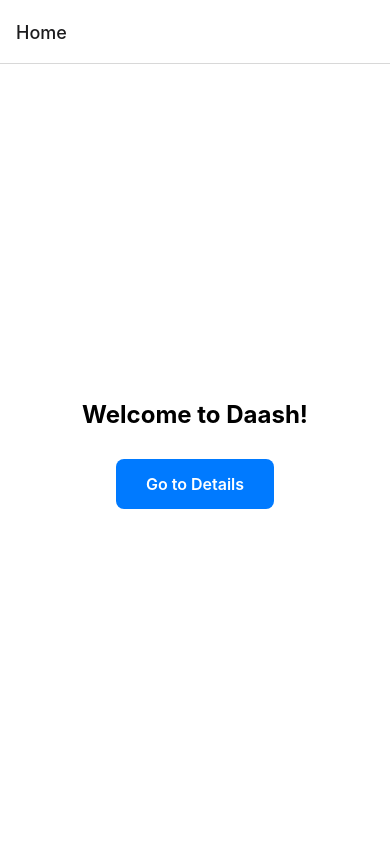
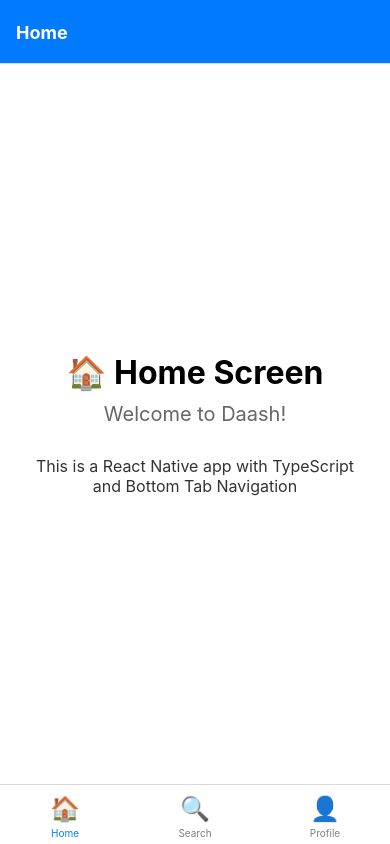
Before and after one commit to BusamboEnt/Daash, a React Native app: screen / in a window 390 px wide. Built offline with nearby package versions, Linux system fonts and the light colour scheme.

Commit message:
Add bottom tab navigation with TypeScript
- Installed @react-navigation/bottom-tabs
- Created 3 tab screens: Home, Search, Profile
- Proper TypeScript typing for all screens
- Custom tab bar styling with blue theme
- Emoji icons for tabs
- Clean and simple implementation

```diff
--- a/App.tsx
+++ b/App.tsx
@@ -1,45 +1,54 @@
 import React from 'react';
 import { View, Text, StyleSheet, TouchableOpacity } from 'react-native';
 import { NavigationContainer } from '@react-navigation/native';
-import { createNativeStackNavigator } from '@react-navigation/native-stack';
-import type { NativeStackScreenProps } from '@react-navigation/native-stack';
+import { createBottomTabNavigator } from '@react-navigation/bottom-tabs';
+import type { BottomTabScreenProps } from '@react-navigation/bottom-tabs';
 
-type RootStackParamList = {
+type TabParamList = {
   Home: undefined;
-  Details: { itemId: number };
+  Search: undefined;
+  Profile: undefined;
 };
 
-type HomeProps = NativeStackScreenProps<RootStackParamList, 'Home'>;
-type DetailsProps = NativeStackScreenProps<RootStackParamList, 'Details'>;
+type HomeProps = BottomTabScreenProps<TabParamList, 'Home'>;
+type SearchProps = BottomTabScreenProps<TabParamList, 'Search'>;
+type ProfileProps = BottomTabScreenProps<TabParamList, 'Profile'>;
 
-const Stack = createNativeStackNavigator<RootStackParamList>();
+const Tab = createBottomTabNavigator<TabParamList>();
 
 function HomeScreen({ navigation }: HomeProps) {
   return (
     <View style={styles.container}>
-      <Text style={styles.title}>Welcome to Daash!</Text>
-      <TouchableOpacity
-        style={styles.button}
-        onPress={() => navigation.navigate('Details', { itemId: 42 })}
-      >
-        <Text style={styles.buttonText}>Go to Details</Text>
-      </TouchableOpacity>
+      <Text style={styles.title}>🏠 Home Screen</Text>
+      <Text style={styles.subtitle}>Welcome to Daash!</Text>
+      <Text style={styles.text}>This is a React Native app with TypeScript and Bottom Tab Navigation</Text>
     </View>
   );
 }
 
-function DetailsScreen({ route, navigation }: DetailsProps) {
-  const { itemId } = route.params;
+function SearchScreen({ navigation }: SearchProps) {
   return (
     <View style={styles.container}>
-      <Text style={styles.title}>Details Screen</Text>
-      <Text style={styles.text}>Item ID: {itemId}</Text>
-      <TouchableOpacity
-        style={styles.button}
-        onPress={() => navigation.goBack()}
-      >
-        <Text style={styles.buttonText}>Go Back</Text>
-      </TouchableOpacity>
+      <Text style={styles.title}>🔍 Search Screen</Text>
+      <Text style={styles.subtitle}>Find what you need</Text>
+      <Text style={styles.text}>Search functionality goes here</Text>
+    </View>
+  );
+}
+
+function ProfileScreen({ navigation }: ProfileProps) {
+  return (
+    <View style={styles.container}>
+      <Text style={styles.title}>👤 Profile Screen</Text>
+      <Text style={styles.subtitle}>Your Profile</Text>
+      <View style={styles.infoContainer}>
+        <Text style={styles.infoLabel}>Name:</Text>
+        <Text style={styles.infoValue}>John Doe</Text>
+      </View>
+      <View style={styles.infoContainer}>
+        <Text style={styles.infoLabel}>Email:</Text>
+        <Text style={styles.infoValue}>john@example.com</Text>
+      </View>
     </View>
   );
 }
@@ -47,18 +56,55 @@ function DetailsScreen({ route, navigation }: DetailsProps) {
 export default function App() {
   return (
     <NavigationContainer>
-      <Stack.Navigator>
-        <Stack.Screen
+      <Tab.Navigator
+        screenOptions={{
+          tabBarActiveTintColor: '#007AFF',
+          tabBarInactiveTintColor: 'gray',
+          tabBarStyle: {
+            paddingBottom: 5,
+            paddingTop: 5,
+            height: 60,
+          },
+          headerStyle: {
+            backgroundColor: '#007AFF',
+          },
+          headerTintColor: '#fff',
+          headerTitleStyle: {
+            fontWeight: 'bold',
+          },
+        }}
+      >
+        <Tab.Screen
           name="Home"
           component={HomeScreen}
-          options={{ title: 'Home' }}
+          options={{
+            tabBarLabel: 'Home',
+            tabBarIcon: ({ color }) => (
+              <Text style={{ fontSize: 24 }}>🏠</Text>
+            ),
+          }}
         />
-        <Stack.Screen
-          name="Details"
-          component={DetailsScreen}
-          options={{ title: 'Details' }}
+        <Tab.Screen
+          name="Search"
+          component={SearchScreen}
+          options={{
+            tabBarLabel: 'Search',
+            tabBarIcon: ({ color }) => (
+              <Text style={{ fontSize: 24 }}>🔍</Text>
+            ),
+          }}
         />
-      </Stack.Navigator>
+        <Tab.Screen
+          name="Profile"
+          component={ProfileScreen}
+          options={{
+            tabBarLabel: 'Profile',
+            tabBarIcon: ({ color }) => (
+              <Text style={{ fontSize: 24 }}>👤</Text>
+            ),
+          }}
+        />
+      </Tab.Navigator>
     </NavigationContainer>
   );
 }
@@ -72,24 +118,34 @@ const styles = StyleSheet.create({
     padding: 20,
   },
   title: {
-    fontSize: 24,
+    fontSize: 32,
     fontWeight: 'bold',
+    marginBottom: 10,
+  },
+  subtitle: {
+    fontSize: 20,
+    color: '#666',
     marginBottom: 20,
   },
   text: {
     fontSize: 16,
-    marginBottom: 20,
-  },
-  button: {
-    backgroundColor: '#007AFF',
-    paddingHorizontal: 30,
-    paddingVertical: 15,
-    borderRadius: 8,
+    textAlign: 'center',
+    color: '#333',
     marginTop: 10,
   },
-  buttonText: {
-    color: '#fff',
+  infoContainer: {
+    flexDirection: 'row',
+    marginVertical: 10,
+    alignItems: 'center',
+  },
+  infoLabel: {
     fontSize: 16,
     fontWeight: '600',
+    marginRight: 10,
+    color: '#007AFF',
+  },
+  infoValue: {
+    fontSize: 16,
+    color: '#333',
   },
 });
```
Also changed, not shown: package.json (+5 -4 lines), 1 other file (tests, documents, lock files or other folders).
